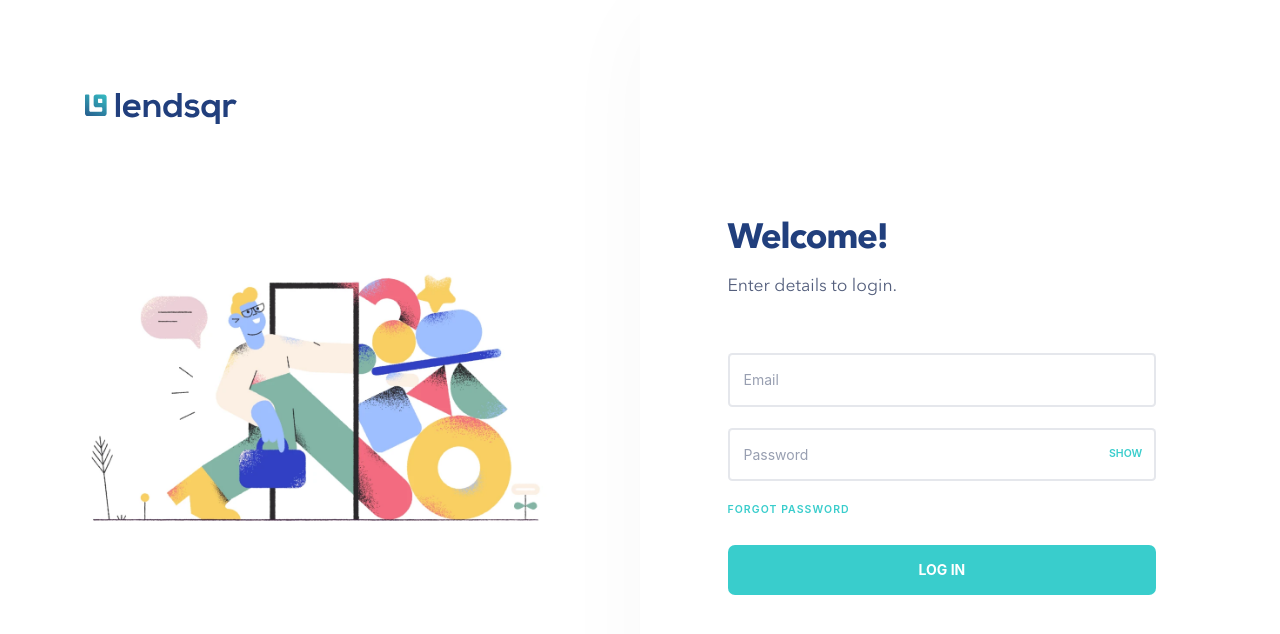
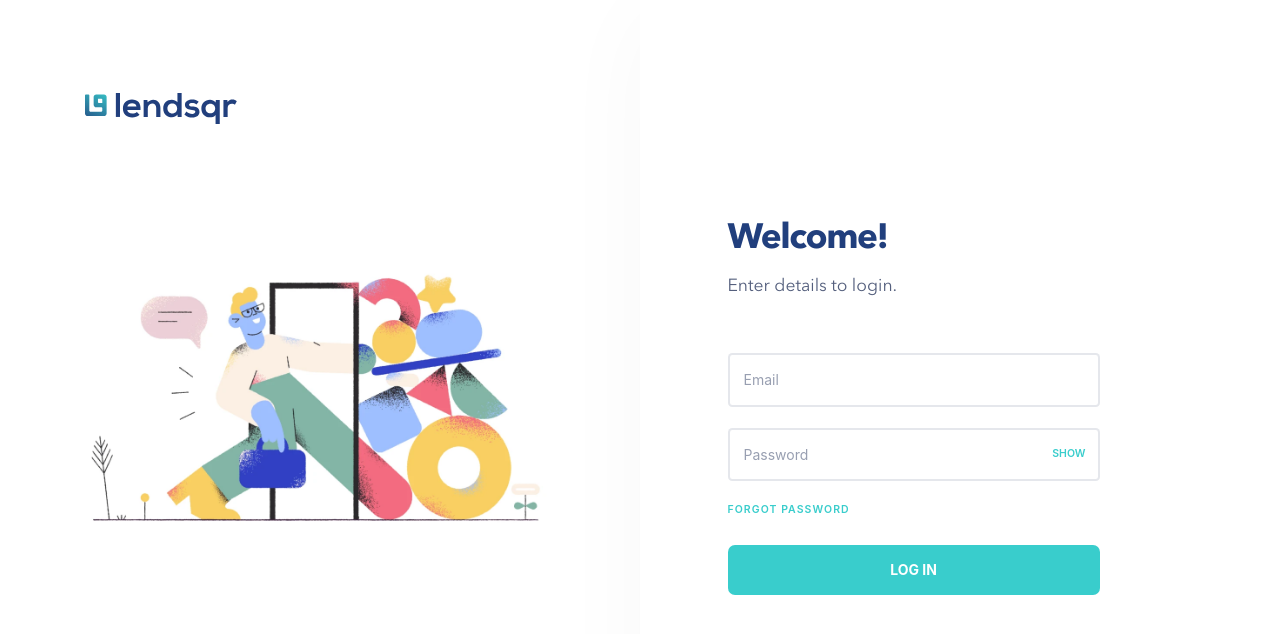
Before and after one commit to mr-jols/lendsqr-fe-test, a Next.js app: page /login in a window 1280 px wide. Shown: the top 634 px of the page. Built offline with nearby package versions, Linux system fonts and the light colour scheme.

Commit message:
style:favoured percentage width over rem for sidemenu

```diff
--- a/src/styles/views/_dashboard.scss
+++ b/src/styles/views/_dashboard.scss
@@ -22,7 +22,7 @@
 
       @include breakpoint-tab {
         display: block;
-        width: to-rem(284);
+        width: 18%;
         max-height: 100vh;
         overflow-y: scroll;
         box-shadow: 0px 5px 20px 0px rgba(0, 0, 0, 0.04);
--- a/src/styles/views/_login.scss
+++ b/src/styles/views/_login.scss
@@ -58,7 +58,7 @@
 
         @include breakpoint-tab-small {
           width: unset;
-          max-width: to-rem(490);
+          max-width: 80%;
         }
 
         & > h1 {
```
